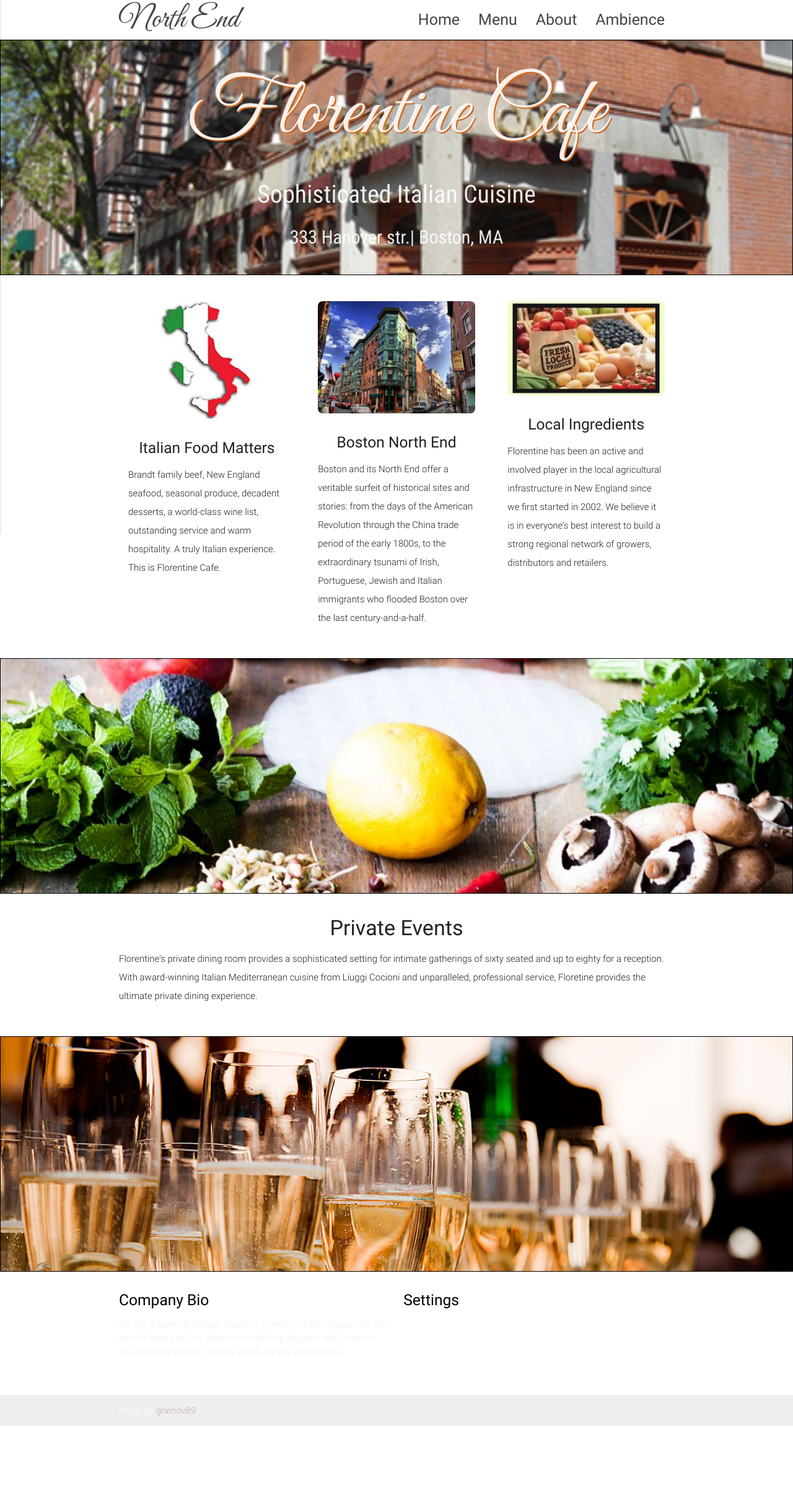
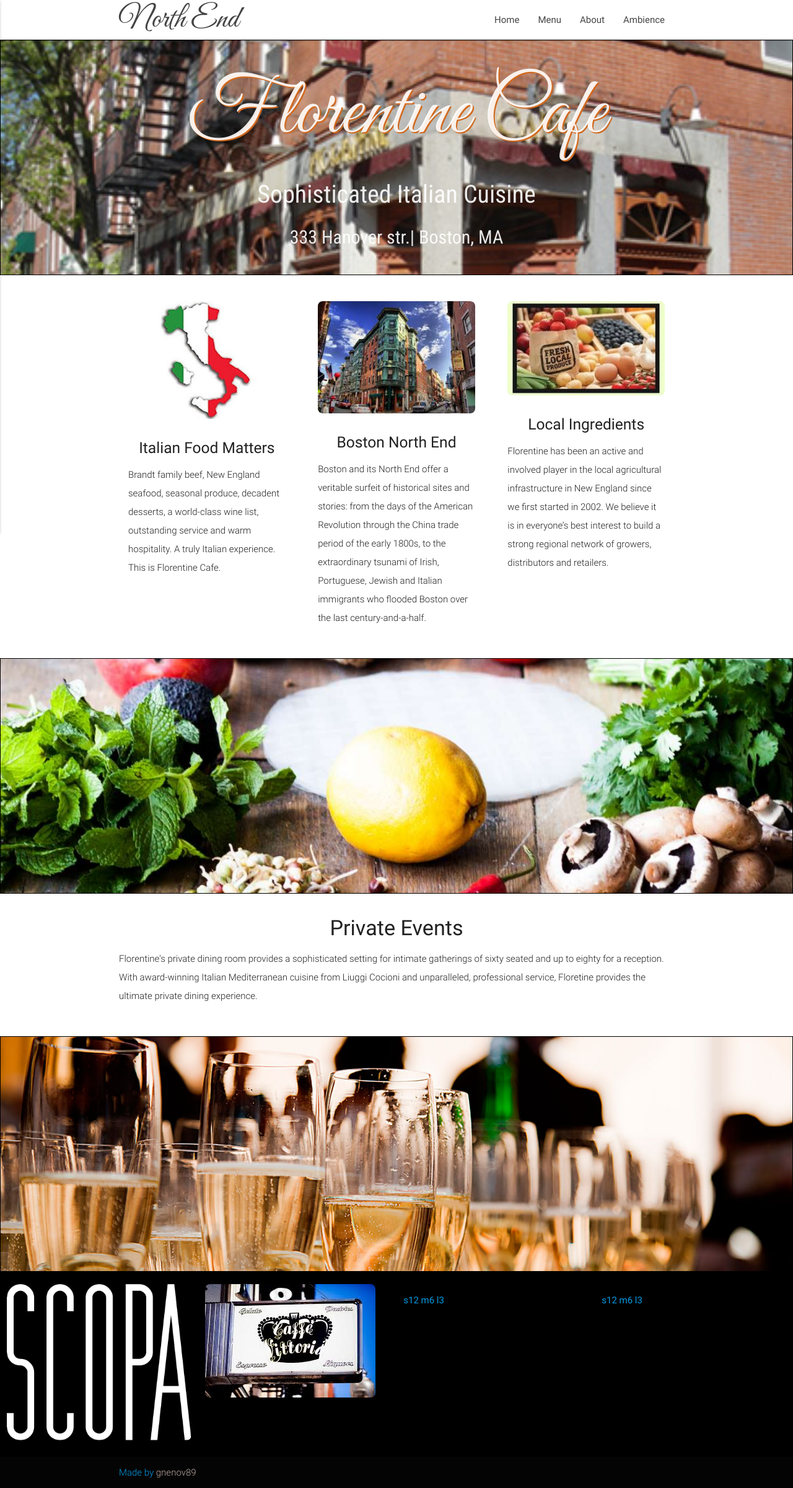
Before and after one commit to gnenov89/FlorentineCafe, a plain HTML site: page index.html in a window 1280 px wide. Shown: the whole page at 62% size. Before the commit the page ends 2301 px from the top, so only its background shows below. Drawn offline with nearby package versions, Linux system fonts and the light colour scheme.

Commit message:
footer images added

```diff
--- a/css/style.css
+++ b/css/style.css
@@ -3,7 +3,7 @@
 nav ul a,
 nav .brand-logo {
   color: #444;
-  font-size: 25px
+  font-size: 30p;
 
 }
 a#logo-container.brand-logo{
@@ -34,12 +34,12 @@ h6 {
 img{
   max-width: 100%;
   height: auto;
-  border-radius: 8px;r
+  border-radius: 8px;
 
 }
 
 
-img:hover {
+img.middle:hover {
   -webkit-transform: scaleX(-1);
   transform: scaleX(-1);
 }
--- a/index.html
+++ b/index.html
@@ -75,7 +75,7 @@
         <div class="col s12 m4">
           <div class="icon-block">
             <h2 class="center brown-text">
-              <img src="./assets/italia.jpeg">
+              <img class="middle" src="./assets/italia.jpeg">
             </h2>
             <h5 class="center">Italian Food Matters</h5>
 
@@ -89,7 +89,7 @@
         <div class="col s12 m4">
           <div class="icon-block">
             <h2 class="center brown-text">
-                <img src="./assets/northend.jpeg">
+              <img class="middle" src="./assets/northend.jpeg">
             </h2>
             <h5 class="center">Boston North End</h5>
 
@@ -102,7 +102,7 @@
         <div class="col s12 m4">
           <div class="icon-block">
             <h2 class="center brown-text">
-                <img src="./assets/local.jpeg">
+              <img class="middle" src="./assets/local.jpeg">
             </h2>
             <h5 class="center">Local Ingredients</h5>
 
@@ -116,7 +116,7 @@
     </div>
   </div>
 
-<!-- End of icon section -->
+  <!-- End of icon section -->
   <div class="parallax-container valign-wrapper">
 
 
@@ -166,9 +166,17 @@
     </div>
   </div>
 
-  <footer class="page-footer white">
-    <div class="container">
+  <footer class="page-footer black">
       <div class="row">
+          <div class="col s12 m6 l3"><img src="./assets/scopa.png"><a href="http://www.scopaboston.com/"></img></div>
+            <div class="col s12 m6 l3"><img src="./assets/vitoria.jpeg"><a href="http://www.scopaboston.com/"></img></div>
+          <div class="col s12 m6 l3"><p>s12 m6 l3</p></div>
+          <div class="col s12 m6 l3"><p>s12 m6 l3</p></div>
+        </div>
+
+      <!-- <div class="container s12 l6">
+     <div class="row">
+
         <div class="col l6 s12">
           <h5 class="black-text">Company Bio</h5>
           <p class="grey-text text-lighten-4">We are a team of college students working on this project like it's our full time job. Any amount would help support and continue development on this project and is greatly appreciated.</p>
@@ -177,6 +185,8 @@
         </div>
         <div class="col l3 s12">
           <h5 class="black-text">Settings</h5>
+          <img src="./assets/events.jpeg" alt="Unsplashed background img 3">
+          <img src="./assets/events.jpeg" alt="Unsplashed background img 3">
           <ul>
             <li><a class="white-text" href="#!">Link 1</a></li>
             <li><a class="white-text" href="#!">Link 2</a></li>
@@ -186,6 +196,7 @@
         </div>
         <div class="col l3 s12">
           <h5 class="white-text">Connect</h5>
+          <img src="./assets/events.jpeg" alt="Unsplashed background img 3">
           <ul>
             <li><a class="white-text" href="#!">Link 1</a></li>
             <li><a class="white-text" href="#!">Link 2</a></li>
@@ -193,7 +204,7 @@
             <li><a class="white-text" href="#!">Link 4</a></li>
           </ul>
         </div>
-      </div>
+      </div> -->
     </div>
 
 
```
Also changed, not shown: assets/scopa.png (added), assets/vitoria.jpeg (added).
